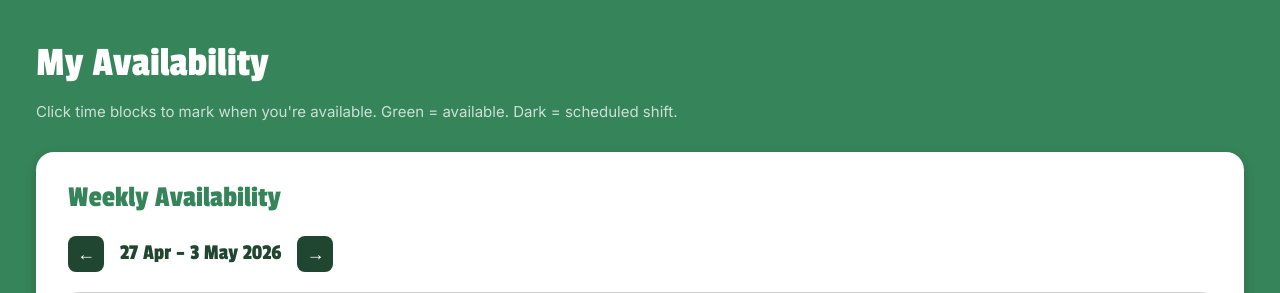
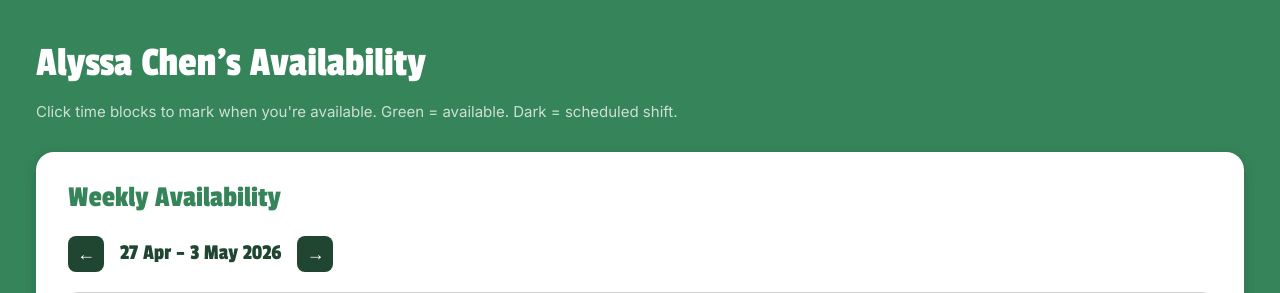
Before and after one commit to UMDBMGT407/S2026_TEAM7, a Flask app: page /staff-shift in a window 1280 px wide. Shown: the part 80-373 px from the top of the page. Run offline with Flask 3, Linux system fonts and the light colour scheme; a user stored in the database is signed in; data comes from the database, SQL or seed files in the repository; data that the repository does not hold is empty; some libraries are stand-ins or nearby versions.

Commit message:
Update staff_shift.html

```diff
--- a/templates/staff_shift.html
+++ b/templates/staff_shift.html
@@ -61,7 +61,7 @@
   </nav>
 
   <div class="page-wrapper">
-    <div class="page-title">My Availability</div>
+    <div class="page-title">{{ session.get('name', 'My') }}'s Availability</div>
     <div class="page-subtitle">Click time blocks to mark when you're available. Green = available. Dark = scheduled shift.</div>
 
     <!-- Availability Card -->
```
